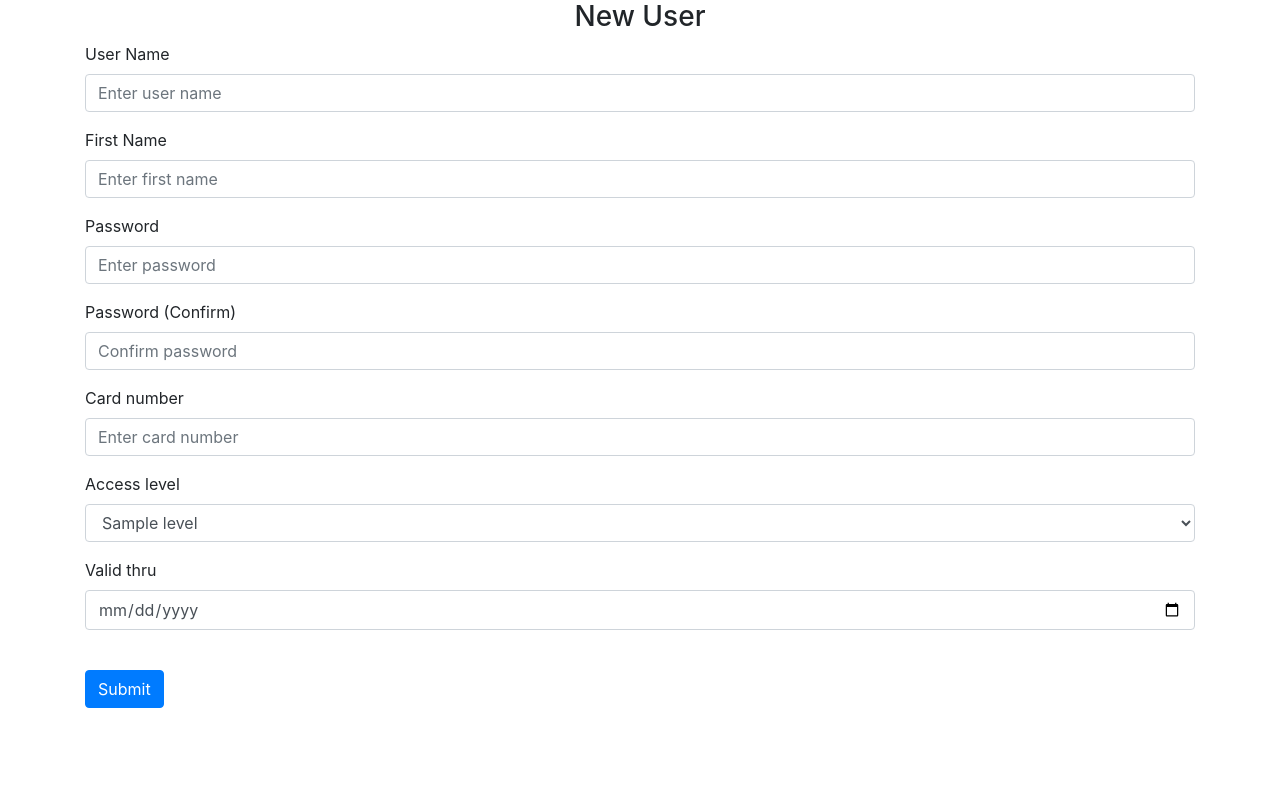
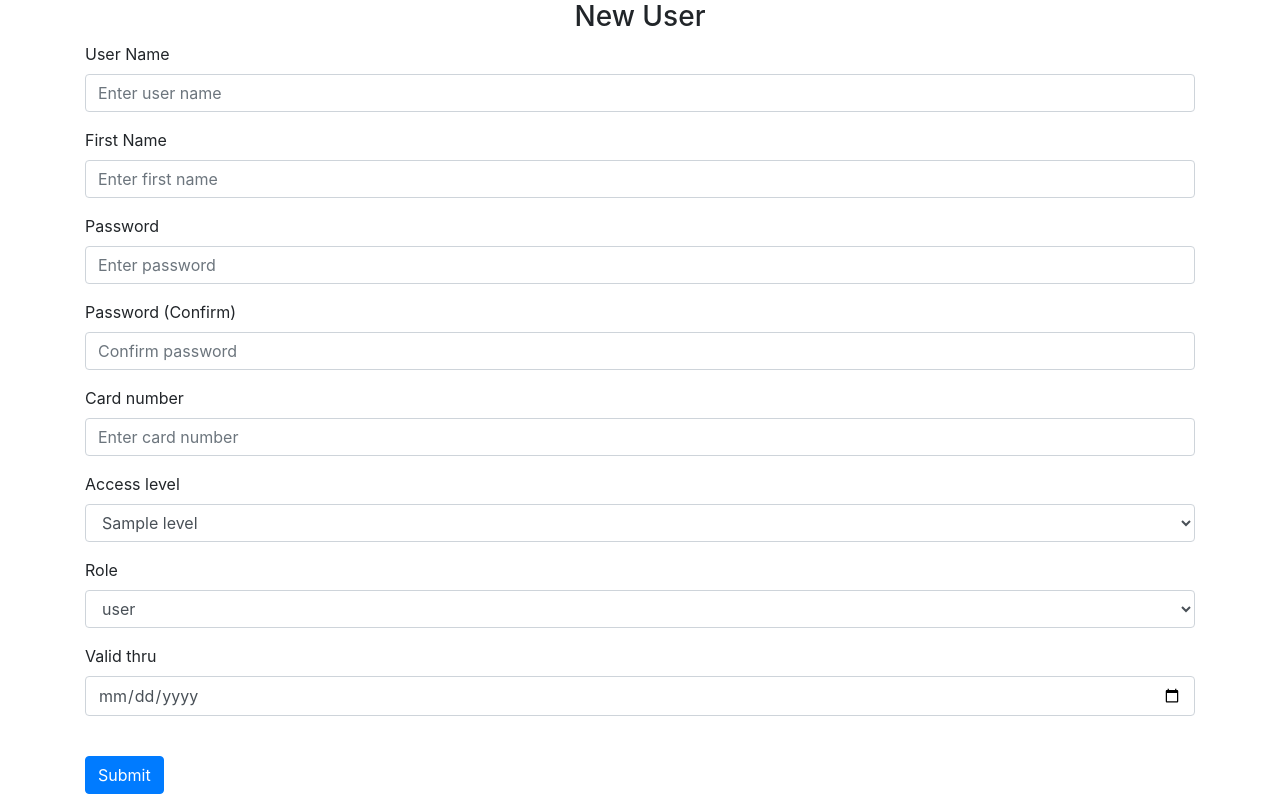
Before and after one commit to gious86/ubda9, a Flask app: page /new_user in a window 1280 px wide. Shown: the part 56-850 px from the top of the page. Before the commit the page ends 764 px from the top, so only its background shows below. Run offline with Flask 3, Linux system fonts and the light colour scheme; a user stored in the database is signed in; tables that the repository leaves empty hold one stand-in row (values such as "Sample post"); some libraries are stand-ins or nearby versions.

Commit message:
add user role

```diff
--- a/ubda/templates/new_user.html
+++ b/ubda/templates/new_user.html
@@ -65,6 +65,18 @@
         </select>
       </div>
       <div class="form-group">
+        <label for="role">Role</label>
+        <select
+          class="form-control"
+          id="role"
+          name="role"
+          placeholder="role">
+          {% for r in roles %}
+          <option value={{r}}>{{r}}</option>
+          {% endfor %}
+        </select>
+      </div>
+      <div class="form-group">
         <label for="valid_thru">Valid thru</label>
         <input
           type="date"
--- a/ubda/templates/users.html
+++ b/ubda/templates/users.html
@@ -29,7 +29,7 @@
     <th>Last name</th>
     <th>Card number</th>
     <th>Access level</th>
-    <th>Valid thru</th>
+    <th>Role</th>
     <th> </th>
     <th> </th>
     <th> </th>
@@ -41,7 +41,7 @@
     <td>{{ usr.last_name }}</td>
     <td>{{ usr.card_number }}</td>
     <td>{{ usr.access_level }} - "{{ access_level_names[usr.access_level] }}"</td>
-    <td>{{ usr.valid_thru }}</td>
+    <td>{{ usr.role }}</td>
     <td><a href="{{ url_for('user_views.user_access_log', id = usr.id) }}">Log</a></td>
     <td><a href="{{ url_for('user_views.edit_user', id = usr.id) }}">Edit</a></td>
     <td><a href="{{ url_for('user_views.delete_user', id = usr.id) }}">Delete</a></td>
--- a/ubda/user_views.py
+++ b/ubda/user_views.py
@@ -19,12 +19,14 @@ def users():
     access_level_names = {}
     for access_level in access_levels:
         access_level_names.update({access_level.id : access_level.name})
-    users = current_user.created_users
+    #users = current_user.created_users
+    users = User.query.all()
     print (access_levels)
     return render_template("users.html",
                             current_user = current_user,
                             access_level_names = access_level_names,
                             users = users )
+
 
 @user_views.route('/reset_all_passwords')
 @login_required
@@ -32,13 +34,11 @@ def reset_passwords():
     if current_user.role != 'admin':
         flash('Restricted area', category='error')
         return redirect(url_for('views.user_home'))
-
     users = User.query.all()
     for user in users :
         user.password = generate_password_hash('11111111')
         db.session.add(user)
         db.session.commit()
-
     return redirect(url_for('vievs.home'))
 
 
@@ -55,6 +55,7 @@ def new_user():
         password2 = request.form.get('password2')
         access_level = request.form.get('access_level')
         card_number = request.form.get('card_number')
+        role = request.form.get('role')
         print('****')
         try:
             valid_thru = datetime.strptime(request.form.get('valid_thru'), '%Y-%m-%d')
@@ -72,13 +73,15 @@ def new_user():
                             access_level = access_level,
                             card_number = card_number,
                             valid_thru = valid_thru,
+                            role = role,
                             created_by = current_user.id)
             db.session.add(new_user)
             db.session.commit()
             flash('User added', category='success')
             return redirect(url_for('user_views.users'))
     accessLevels = Access_level.query.all()
-    return render_template("new_user.html", user=current_user, accessLevels = accessLevels)
+    roles = ["user","admin","manager"]
+    return render_template("new_user.html", user=current_user, accessLevels = accessLevels, roles = roles)
 
 
 @user_views.route('/edit_user/<string:id>', methods=['GET', 'POST'])
@@ -155,6 +158,7 @@ def user_access_log(id):
                                 current_user = current_user,
                                 user = user)
 
+
 @user_views.route('/import_users', methods=['GET', 'POST'])
 @login_required
 def import_users():
```
